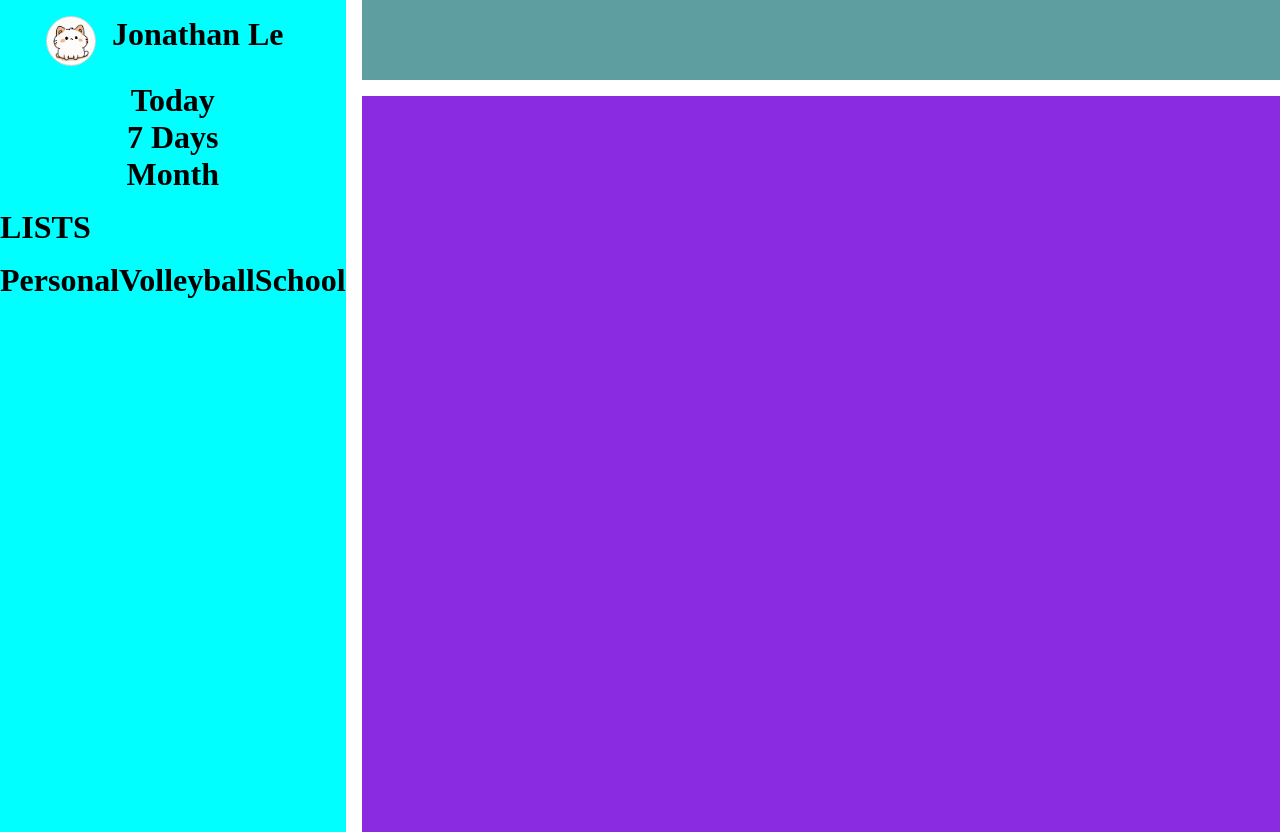
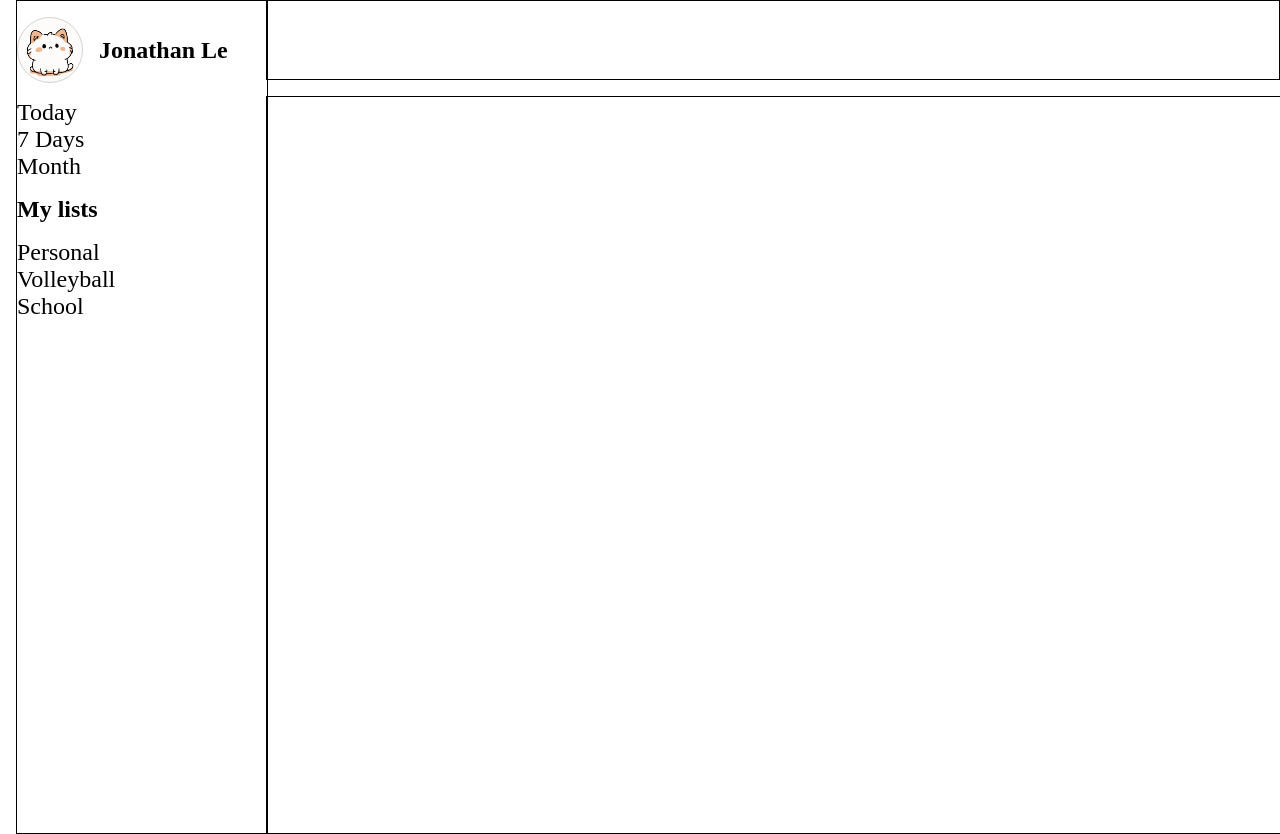
Before and after one commit to Jonathan-C-L/To-Do-List, a website built with webpack: page src/index.html in a window 1280 px wide. Built offline with nearby package versions, Linux system fonts and the light colour scheme.

Commit message:
changed the sidebar modules to return the component, then they're assembled in the main sidebar module

```diff
--- a/src/components/lib/lib.js
+++ b/src/components/lib/lib.js
@@ -1,6 +1,6 @@
-export { ResetContainer, addGlobalEventListener, CreateNewContainer, CreateNewDiv };
+export { resetContainer, addGlobalEventListener, createNewContainer, createNewDiv };
 
-function ResetContainer(containerID){
+function resetContainer(containerID){
     const container = document.querySelector(containerID);
 
     container.innerHTML = "";
@@ -14,7 +14,7 @@ function addGlobalEventListener(type, selector, parent = document, callback){
         }
     });
 }
-function CreateNewContainer(name, items){
+function createNewContainer(name, items){
     const container = document.createElement("div");
     container.classList.add("container");
     container.classList.add(name);
@@ -25,7 +25,7 @@ function CreateNewContainer(name, items){
 
     return container;
 }
-function CreateNewDiv(name){
+function createNewDiv(name){
     const newDiv = document.createElement("div");
     newDiv.classList.add(name);
 
--- a/src/components/sidebar.js
+++ b/src/components/sidebar.js
@@ -1,10 +1,20 @@
-import { Profile } from "./sidebar/profile.js";
-import { TimeRange } from "./sidebar/time-range.js";
-import { RenderLists } from "./sidebar/lists.js";
+import { renderProfile } from "./sidebar/profile.js";
+import { renderTimeRange } from "./sidebar/time-range.js";
+import { renderLists } from "./sidebar/lists.js";
+import { createNewDiv } from "./lib/lib.js";
 export { Sidebar };
 
+const sidebar = document.querySelector(".sidebar");
+
 function Sidebar(){
-    Profile();
-    TimeRange();
-    RenderLists();
+    const profile = renderProfile();
+    const timeRange = renderTimeRange();
+    const lists = renderLists();
+    const listTitle = createNewDiv("list-title");
+    listTitle.textContent = "My lists";
+
+    sidebar.appendChild(profile);
+    sidebar.appendChild(timeRange);
+    sidebar.appendChild(listTitle);
+    sidebar.appendChild(lists);
 }
--- a/src/components/sidebar/lists.js
+++ b/src/components/sidebar/lists.js
@@ -1,9 +1,10 @@
-import { CreateNewContainer, CreateNewDiv } from "../lib/lib.js";
-export { RenderLists };
+import { createNewContainer, createNewDiv } from "../lib/lib.js";
+export { renderLists };
 
+// data store for list objects
 const lists = [];
-const sidebar = document.querySelector(".sidebar");
 
+// list class
 class List{
     constructor(category){
         this.category = category;
@@ -21,26 +22,26 @@ class List{
     }
 }
 
+// test data for the list objects and data
 const list1 = new List("Personal");
 const list2 = new List("Volleyball");
 const list3 = new List("School");
 
 lists.push(list1, list2, list3);
 
-function RenderLists(){
+// functions
+function renderLists(){
     const items = [];
 
     lists.forEach(e =>{
-        let item = CreateNewDiv(e.category);
-        const category = document.createElement("h1");
+        let item = createNewDiv(e.category);
+        const category = document.createElement("div");
         category.textContent = e.category;
         item.appendChild(category);
         items.push(item);
     });
 
-    const title = document.createElement("h1");
-    title.textContent = "LISTS";
-    const listContainer = CreateNewContainer("LISTS", items);
-    sidebar.appendChild(title);
-    sidebar.appendChild(listContainer);
+
+
+    return createNewContainer("lists", items);
 }
--- a/src/components/sidebar/profile.js
+++ b/src/components/sidebar/profile.js
@@ -1,10 +1,7 @@
-export { Profile };
-import { CreateNewContainer, CreateNewDiv } from "../lib/lib.js"
+export { renderProfile };
+import { createNewContainer, createNewDiv } from "../lib/lib.js"
 import profilePicture from "./profile-pic/profile.jpg";
 import defaultPicture from "./profile-pic/default.jpg";
-
-// variables
-const sidebar = document.querySelector(".sidebar");
 
 // user class
 class User {
@@ -17,14 +14,14 @@ class User {
 // test user
 const Jon = new User("Jonathan Le", profilePicture);
 
-function Profile(){
-    const userInfo = [CreateProfilePicture(Jon.picture), CreateUserName(Jon.name)];
-    const profileContainer = CreateNewContainer("profile", userInfo);
+function renderProfile(){
+    const userInfo = [createProfilePicture(Jon.picture), createUserName(Jon.name)];
+    const profileContainer = createNewContainer("profile", userInfo);
 
-    sidebar.appendChild(profileContainer);
+    return profileContainer;
 }
-function CreateProfilePicture(picture){
-    const newProfilePic = CreateNewDiv("profile-pic");
+function createProfilePicture(picture){
+    const newProfilePic = createNewDiv("profile-pic");
     // chooses default image if user does not provide one
     if(picture != undefined){
         newProfilePic.style.backgroundImage = `url(${picture})`;
@@ -35,8 +32,8 @@ function CreateProfilePicture(picture){
 
     return newProfilePic;
 }
-function CreateUserName(name){
-    const newUserName = CreateNewDiv("username")
+function createUserName(name){
+    const newUserName = createNewDiv("username")
     newUserName.textContent = name;
 
     return newUserName;
--- a/src/components/sidebar/time-range.js
+++ b/src/components/sidebar/time-range.js
@@ -1,37 +1,36 @@
-import { CreateNewContainer, CreateNewDiv } from "../lib/lib.js";
-export { TimeRange };
+import { createNewContainer, createNewDiv } from "../lib/lib.js";
+export { renderTimeRange };
 
-const sidebar = document.querySelector(".sidebar");
-
-function TimeRange(){
-    const times = [CreateDay(), CreateWeek(), CreateMonth()];
-    const timeRange = CreateNewContainer("time-range", times);
-    sidebar.appendChild(timeRange);
+// functions
+function renderTimeRange(){
+    const times = [createDay(), createWeek(), createMonth()];
+    const timeRange = createNewContainer("time-range", times);
+    return timeRange;
 }
-function CreateDay(){
-    const day = CreateNewDiv("day");
-    const title = document.createElement("h1");
-    const count = CreateNewDiv("count");
+function createDay(){
+    const day = createNewDiv("day");
+    const title = document.createElement("div");
+    const count = createNewDiv("count");
     title.textContent = "Today";
     day.appendChild(title);
     day.appendChild(count);
 
     return day;
 }
-function CreateWeek(){
-    const week = CreateNewDiv("week");
-    const title = document.createElement("h1");
-    const count = CreateNewDiv("count");
+function createWeek(){
+    const week = createNewDiv("week");
+    const title = document.createElement("div");
+    const count = createNewDiv("count");
     title.textContent = "7 Days";
     week.appendChild(title);
     week.appendChild(count);
 
     return week;
 }
-function CreateMonth(){
-    const month = CreateNewDiv("month");
-    const title = document.createElement("h1");
-    const count = CreateNewDiv("count");
+function createMonth(){
+    const month = createNewDiv("month");
+    const title = document.createElement("div");
+    const count = createNewDiv("count");
     title.textContent = "Month";
     month.appendChild(title);
     month.appendChild(count);
--- a/src/styles.css
+++ b/src/styles.css
@@ -7,7 +7,6 @@
 /* general */
 .container{
     display: flex;
-    justify-content: center;
     width: 100%;
     margin: var(--spacing) 0 var(--spacing) 0;
 }
@@ -15,7 +14,7 @@
 /* grid */
 body{
     display: grid;
-    grid-template-columns: 1.8fr 5fr 1fr;
+    grid-template-columns: 2fr 7fr 1fr;
     grid-template-rows: 10vh 45vh 45vh;
     grid-template-areas:
         "sidebar header header"
@@ -25,36 +24,37 @@ body{
 }
 header{
     grid-area: header;
-    background-color: cadetblue;
+    border: 1px solid black;
 }
 .content{
     width: 100%;
     height: 100%;
     grid-area: content;
-    background-color: blueviolet;
+    border: 1px solid black;
 }
 .sidebar{
     width: 100%;
     height: 100%;
     grid-area: sidebar;
-    background-color: aqua;
+    font-size: x-large;
+    margin: 0 0 0 var(--spacing);
+    border: 1px solid black;
 }
 /* sidebar */
 .profile-pic{
     border: 1px solid lightgray;
     border-radius: 50%;
-    padding: 1.5rem;
-    display: flex;
-    justify-content: center;
+    padding: 2rem;
     background-size: cover;
     margin-right: var(--spacing);
 }
 .username{
-    font-size: xx-large;
+    align-self: center;
     font-weight: bold;
-    margin-right: var(--spacing);
 }
-.time-range{
+.list-title{
+    font-weight: bold;
+}
+.lists, .time-range{
     flex-direction: column;
-    align-items: center;
 }
```
